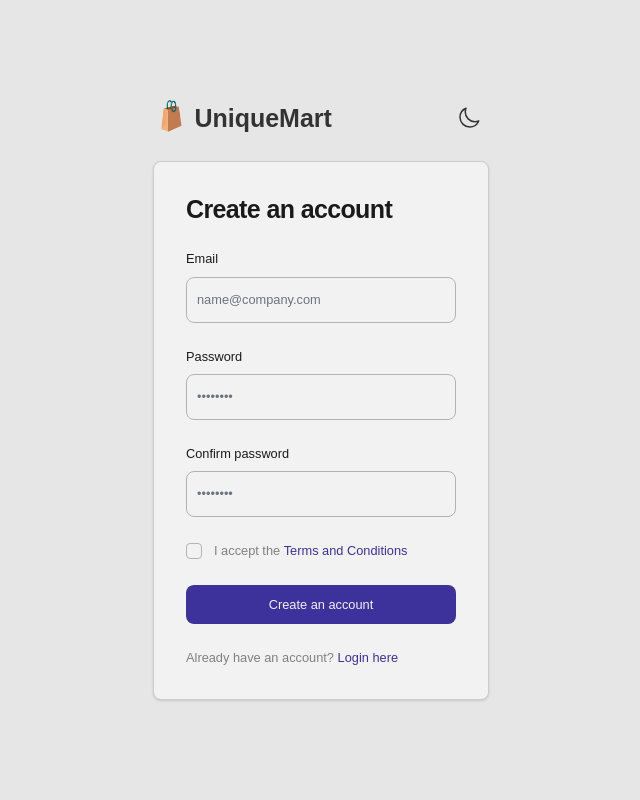
After one commit to Hasib105/ecommerce-django, a Django app: page /register/ in a window 1280 px wide. The commit adds this page. Shown: the whole page, without its empty margins (319-959 px from the left). Run offline with Django 4.2, Linux system fonts and the light colour scheme; data comes from the database, SQL or seed files in the repository; both versions use the stored data as it was after the commit; some libraries are stand-ins or nearby versions; some web fonts are replaced.

Commit message:
Create auth templates

```diff
--- /dev/null
+++ b/administration/templates/auth/base.html
@@ -0,0 +1,124 @@
+<!DOCTYPE html>
+<html lang="en">
+    <head>
+        {% load static %}
+
+        <meta charset="UTF-8" />
+        <meta
+            name="viewport"
+            content="width=device-width, initial-scale=1.0" />
+        <link
+            rel="stylesheet"
+            href="{% static 'css/output.css' %}" />
+        <script
+            defer
+            src="{% static 'js/script.js' %}"></script>
+        <script
+            defer
+            src="{% static 'flowbite\dist\flowbite.min.js' %}"></script>
+        <link
+            rel="icon"
+            type="image/png"
+            href="{% static 'favicon.ico' %}" />
+        <title>{% block title %} {% endblock %}| UniqueMart Admin</title>
+    </head>
+    <body
+        class="flex justify-center max-w-full bg-background-100 text-text-900">
+        <section class="w-full bg-background-100 md:w-96">
+            <div
+                class="flex flex-col items-center justify-center px-4 py-8 mx-auto md:px-6 md:h-screen lg:py-0">
+                <div class="flex items-center justify-between w-full px-2 mb-6">
+                    <a
+                        href="/"
+                        class="flex">
+                        <!--Branding-->
+                        <img
+                            src="{% static 'images/logo.webp' %}"
+                            class="h-8 mr-3"
+                            alt="Site Logo" />
+                        <span
+                            class="self-center hidden text-2xl font-semibold whitespace-nowrap text-text-800 hover:text-text-500 md:block"
+                            >UniqueMart</span
+                        >
+                    </a>
+
+                    <!-- Theme toggle -->
+                    <btn
+                        id="dark-theme-switch"
+                        class="relative transition-colors duration-300 transform cursor-pointer text-text-800 hover:text-text-500"
+                        onclick="setDarkTheme()">
+                        <svg
+                            xmlns="http://www.w3.org/2000/svg"
+                            fill="none"
+                            viewBox="0 0 24 24"
+                            stroke-width="1.5"
+                            stroke="currentColor"
+                            class="w-6 h-6">
+                            <path
+                                stroke-linecap="round"
+                                stroke-linejoin="round"
+                                d="M21.752 15.002A9.718 9.718 0 0118 15.75c-5.385 0-9.75-4.365-9.75-9.75 0-1.33.266-2.597.748-3.752A9.753 9.753 0 003 11.25C3 16.635 7.365 21 12.75 21a9.753 9.753 0 009.002-5.998z" />
+                        </svg>
+                    </btn>
+                    <btn
+                        id="light-theme-switch"
+                        class="relative transition-colors duration-300 transform cursor-pointer text-text-800 hover:text-text-500"
+                        onclick="setLightTheme()">
+                        <svg
+                            xmlns="http://www.w3.org/2000/svg"
+                            fill="none"
+                            viewBox="0 0 24 24"
+                            stroke-width="1.5"
+                            stroke="currentColor"
+                            class="w-6 h-6">
+                            <path
+                                stroke-linecap="round"
+                                stroke-linejoin="round"
+                                d="M12 3v2.25m6.364.386l-1.591 1.591M21 12h-2.25m-.386 6.364l-1.591-1.591M12 18.75V21m-4.773-4.227l-1.591 1.591M5.25 12H3m4.227-4.773L5.636 5.636M15.75 12a3.75 3.75 0 11-7.5 0 3.75 3.75 0 017.5 0z" />
+                        </svg>
+                    </btn>
+
+                    <!--Theme Switcher Script-->
+                    <script>
+                        const lightThemeSwitch = document.querySelector(
+                            "#light-theme-switch"
+                        );
+                        const darkThemeSwitch =
+                            document.querySelector("#dark-theme-switch");
+                        if (
+                            localStorage.theme === "dark" ||
+                            (!("theme" in localStorage) &&
+                                window.matchMedia(
+                                    "(prefers-color-scheme: dark)"
+                                ).matches)
+                        ) {
+                            document.documentElement.classList.add("dark");
+                            darkThemeSwitch.hidden = true;
+                            lightThemeSwitch.hidden = false;
+                        } else {
+                            document.documentElement.classList.remove("dark");
+                            lightThemeSwitch.hidden = true;
+                            darkThemeSwitch.hidden = false;
+                        }
+
+                        function setDarkTheme() {
+                            darkThemeSwitch.hidden = true;
+                            lightThemeSwitch.hidden = false;
+                            document.documentElement.classList.add("dark");
+                            localStorage.theme = "dark";
+                        }
+
+                        function setLightTheme() {
+                            lightThemeSwitch.hidden = true;
+                            darkThemeSwitch.hidden = false;
+                            document.documentElement.classList.remove("dark");
+                            localStorage.theme = "light";
+                        }
+                    </script>
+                </div>
+
+                {% block content %} {% endblock %}
+            </div>
+        </section>
+    </body>
+</html>
--- /dev/null
+++ b/administration/templates/auth/register.html
@@ -0,0 +1,96 @@
+{% extends 'auth/base.html' %}
+{% load static %}
+{% block title %} Sign Up {%endblock%}
+
+{% block content %}
+<div
+    class="w-full border rounded-lg shadow bg-background-50 border-background-200 md:mt-0 sm:max-w-md xl:p-0">
+    <div class="p-6 space-y-4 md:space-y-6 sm:p-8">
+        <h1
+            class="text-xl font-bold leading-tight tracking-tight text-text-900 md:text-2xl">
+            Create an account
+        </h1>
+        <form
+            class="space-y-4 md:space-y-6"
+            action="#">
+            <div>
+                <label
+                    for="email"
+                    class="block mb-2 text-sm font-medium text-text-900"
+                    >Email</label
+                >
+                <input
+                    type="email"
+                    name="email"
+                    id="email"
+                    class="bg-background-50 border border-background-300 text-text-900 sm:text-sm rounded-lg focus:ring-primary-600 focus:border-primary-600 block w-full p-2.5"
+                    placeholder="name@company.com"
+                    required="" />
+            </div>
+            <div>
+                <label
+                    for="password"
+                    class="block mb-2 text-sm font-medium text-text-900"
+                    >Password</label
+                >
+                <input
+                    type="password"
+                    name="password"
+                    id="password"
+                    placeholder="••••••••"
+                    class="bg-background-50 border border-background-300 text-text-900 sm:text-sm rounded-lg focus:ring-primary-600 focus:border-primary-600 block w-full p-2.5"
+                    required="" />
+            </div>
+            <div>
+                <label
+                    for="confirm-password"
+                    class="block mb-2 text-sm font-medium text-text-900"
+                    >Confirm password</label
+                >
+                <input
+                    type="password"
+                    name="confirm-password"
+                    id="confirm-password"
+                    placeholder="••••••••"
+                    class="bg-background-50 border border-background-300 text-text-900 sm:text-sm rounded-lg focus:ring-primary-600 focus:border-primary-600 block w-full p-2.5"
+                    required="" />
+            </div>
+            <div class="flex items-start">
+                <div class="flex items-center h-5">
+                    <input
+                        id="terms"
+                        aria-describedby="terms"
+                        type="checkbox"
+                        class="w-4 h-4 border rounded border-background-300 bg-background-50 focus:ring-3 focus:ring-primary-300"
+                        required="" />
+                </div>
+                <div class="ml-3 text-sm">
+                    <label
+                        for="terms"
+                        class="font-light text-text-500"
+                        >I accept the
+                        <a
+                            class="font-medium text-primary-600 hover:underline"
+                            href="#"
+                            >Terms and Conditions</a
+                        ></label
+                    >
+                </div>
+            </div>
+            <button
+                type="submit"
+                class="w-full text-text-50 bg-primary-600 hover:bg-primary-700 focus:ring-4 focus:outline-none focus:ring-primary-300 font-medium rounded-lg text-sm px-5 py-2.5 text-center">
+                Create an account
+            </button>
+            <p class="text-sm font-light text-text-500">
+                Already have an account?
+                <a
+                    href="{% url "login" %}"
+                    class="font-medium text-primary-600 hover:underline"
+                    >Login here</a
+                >
+            </p>
+        </form>
+    </div>
+</div>
+{% endblock %}
--- a/administration/urls.py
+++ b/administration/urls.py
@@ -12,4 +12,8 @@ urlpatterns = [
     path('update_category/<int:pk>/', views.category_update, name='update-category' ),
     path('delete_product/<int:pk>/', views.product_delete, name='delete-product' ),
     path('delete_category/<int:pk>/', views.category_delete, name='delete-category' ),
+
+    #TODO: Delete temporary urls
+    path('login/', views.login, name='login'),
+    path('register/', views.register, name='register'),
 ]
--- a/administration/views.py
+++ b/administration/views.py
@@ -1,120 +1,126 @@
-from django.shortcuts import render , redirect
-from shop.models import Product , Category
-from orders.models import Order , OrderItem
+from django.shortcuts import render, redirect
+from shop.models import Product, Category
+from orders.models import Order, OrderItem
 from .forms import ProductForm, CategoryForm
 from django.contrib.auth.decorators import login_required
+
 # Create your views here.
+
 
 @login_required
 def dashboard(request):
     product = Product.objects.count()
-    order_items = OrderItem.objects.filter(order__status='complete')
+    order_items = OrderItem.objects.filter(order__status="complete")
     total_cost = sum(item.get_cost() for item in order_items)
     orders = Order.objects.count()
-    #earn = sum(item.get_cost() for order in orders for item in order.items.all())
-    return render(request, 'admin/dashboard.html',{
-        'product':product,
-        'orders': orders,
-        'total_cost':total_cost
+    # earn = sum(item.get_cost() for order in orders for item in order.items.all())
+    return render(
+        request,
+        "admin/dashboard.html",
+        {"product": product, "orders": orders, "total_cost": total_cost},
+    )
 
-    })
 
 @login_required
 def order_list(request):
-    orders = Order.objects.order_by('-id')
+    orders = Order.objects.order_by("-id")
     total = Order.objects.count()
-    complete = Order.objects.filter(status='complete').count()
-    pending = Order.objects.filter(status='pending').count()
-    cancel = Order.objects.filter(status='cancel').count()
-    return render(request, 'admin/order/list.html',
-    {
-        'orders':orders,
-        'complete':complete,
-        'pending':pending,
-        'cancel': cancel,
-        'total':total
-    })
+    complete = Order.objects.filter(status="complete").count()
+    pending = Order.objects.filter(status="pending").count()
+    cancel = Order.objects.filter(status="cancel").count()
+    return render(
+        request,
+        "admin/order/list.html",
+        {
+            "orders": orders,
+            "complete": complete,
+            "pending": pending,
+            "cancel": cancel,
+            "total": total,
+        },
+    )
 
 
 @login_required
 def product_list(requset):
-    products = Product.objects.order_by('-id')
+    products = Product.objects.order_by("-id")
 
-    return render(requset, 'product/product_list.html',
-    {
-        'products':products
-    })
+    return render(requset, "product/product_list.html", {"products": products})
 
 
 @login_required
 def category_list(requset):
-    categories = Category.objects.order_by('-id')
+    categories = Category.objects.order_by("-id")
 
-    return render(requset, 'category/category_list.html',
-    {
-        'categories':categories
-    })
+    return render(requset, "category/category_list.html", {"categories": categories})
 
 
 @login_required
 def product_create(request):
-    if request.method == 'POST':
+    if request.method == "POST":
         form = ProductForm(request.POST, request.FILES)
         if form.is_valid():
             form.save()
-            return redirect('product-list')
+            return redirect("product-list")
     else:
         form = ProductForm()
-    return render(request, 'product/create.html', {'form': form})
+    return render(request, "product/create.html", {"form": form})
 
 
 @login_required
 def category_create(request):
-    if request.method == 'POST':
+    if request.method == "POST":
         form = CategoryForm(request.POST, request.FILES)
         if form.is_valid():
             form.save()
-            return redirect('category-list')
+            return redirect("category-list")
     else:
         form = CategoryForm()
-    return render(request, 'category/create.html', {'form': form})
+    return render(request, "category/create.html", {"form": form})
+
 
 @login_required
 def product_update(request, pk):
     product = Product.objects.get(pk=pk)
-    if request.method == 'POST':
+    if request.method == "POST":
         form = ProductForm(request.POST, request.FILES, instance=product)
         if form.is_valid():
             form.save()
-            return redirect('product-list')
+            return redirect("product-list")
     else:
         form = ProductForm(instance=product)
-    return render(request, 'product/update.html', {'form': form})
+    return render(request, "product/update.html", {"form": form})
 
 
 @login_required
 def product_delete(request, pk):
     product = Product.objects.get(pk=pk)
     product.delete()
-    return redirect('product-list')
-
+    return redirect("product-list")
 
 
 @login_required
 def category_update(request, pk):
     category = Category.objects.get(pk=pk)
-    if request.method == 'POST':
+    if request.method == "POST":
         form = CategoryForm(request.POST, request.FILES, instance=category)
         if form.is_valid():
             form.save()
-            return redirect('category-list')
+            return redirect("category-list")
     else:
         form = CategoryForm(instance=category)
-    return render(request, 'category/update.html', {'form': form})
+    return render(request, "category/update.html", {"form": form})
 
 
 @login_required
 def category_delete(request, pk):
     category = Category.objects.get(pk=pk)
     category.delete()
-    return redirect('category-list')
+    return redirect("category-list")
+
+# TODO: Delete temporary views
+def login(request):
+    return render(request, "auth/login.html")
+
+def register(request):
+    return render(request, "auth/register.html")
--- a/shop/templates/shop/layouts/base.html
+++ b/shop/templates/shop/layouts/base.html
@@ -13,12 +13,6 @@
         <script
             defer
             src="{% static 'js/script.js' %}"></script>
-
-        <!--TODO: Remove after refactoring templates-->
-        <script
-            defer
-            src="https://cdn.jsdelivr.net/npm/tw-elements/dist/js/tw-elements.umd.min.js"></script>
-
         <script
             defer
             src="{% static 'flowbite\dist\flowbite.min.js' %}"></script>
--- a/shop/urls.py
+++ b/shop/urls.py
@@ -7,5 +7,4 @@ urlpatterns = [
     path("product_details/<pk>/", views.product_details, name="product_details"),
     path("category_details/<slug>/", views.category_details, name="category_details"),
     path('search/', views.search_items, name='search_item'),
-    path("test", views.test_template),
 ]
--- a/shop/views.py
+++ b/shop/views.py
@@ -75,8 +75,3 @@ def categories(request):
             "categories": categories,
         },
     )
-
-
-# TODO: Delete Redundant code for testing new templates
-def test_template(request):
-    return render(request, "shop/categories.html")
--- a/static/css/output.css
+++ b/static/css/output.css
@@ -1728,6 +1760,12 @@ html {
   margin-left: calc(1rem * calc(1 - var(--tw-space-x-reverse)));
 }
 
+.space-y-4 > :not([hidden]) ~ :not([hidden]){
+  --tw-space-y-reverse: 0;
+  margin-top: calc(1rem * calc(1 - var(--tw-space-y-reverse)));
+  margin-bottom: calc(1rem * var(--tw-space-y-reverse));
+}
+
 .divide-y > :not([hidden]) ~ :not([hidden]){
   --tw-divide-y-reverse: 0;
   border-top-width: calc(1px * calc(1 - var(--tw-divide-y-reverse)));
@@ -2156,6 +2232,10 @@ html {
 
 .font-bold{
   font-weight: 700;
+}
+
+.font-light{
+  font-weight: 300;
 }
 
 .font-medium{
@@ -2752,6 +2904,10 @@ html {
 
   .sm\:w-full{
     width: 100%;
+  }
+
+  .sm\:max-w-md{
+    max-width: 28rem;
   }
 
   .sm\:grid-cols-2{
@@ -2785,6 +2941,14 @@ html {
   .sm\:p-5{
     padding: 1.25rem;
   }
+
+  .sm\:p-8{
+    padding: 2rem;
+  }
+
+  .sm\:text-sm{
+    font-size: 0.800rem;
+  }
 }
 
 @media (min-width: 768px){
@@ -2834,6 +2998,10 @@ html {
 
   .md\:h-full{
     height: 100%;
+  }
+
+  .md\:h-screen{
+    height: 100vh;
   }
 
   .md\:w-1\/2{
@@ -2884,6 +3052,12 @@ html {
     margin-left: calc(2rem * calc(1 - var(--tw-space-x-reverse)));
   }
 
+  .md\:space-y-6 > :not([hidden]) ~ :not([hidden]){
+    --tw-space-y-reverse: 0;
+    margin-top: calc(1.5rem * calc(1 - var(--tw-space-y-reverse)));
+    margin-bottom: calc(1.5rem * var(--tw-space-y-reverse));
+  }
+
   .md\:border-0{
     border-width: 0px;
   }
@@ -2911,6 +3085,16 @@ html {
     padding-right: 2rem;
   }
 
+  .md\:px-6{
+    padding-left: 1.5rem;
+    padding-right: 1.5rem;
+  }
+
+  .md\:py-8{
+    padding-top: 2rem;
+    padding-bottom: 2rem;
+  }
+
   .md\:text-left{
     text-align: left;
   }
@@ -2983,6 +3163,11 @@ html {
     padding: 2rem;
   }
 
+  .lg\:py-0{
+    padding-top: 0px;
+    padding-bottom: 0px;
+  }
+
   .lg\:pl-4{
     padding-left: 1rem;
   }
@@ -2995,3 +3180,9 @@ html {
     font-size: 1.954rem;
   }
 }
+
+@media (min-width: 1280px){
+  .xl\:p-0{
+    padding: 0px;
+  }
+}
--- a/tailwind.config.js
+++ b/tailwind.config.js
@@ -6,6 +6,7 @@ module.exports = {
         "./shop/templates/**/*.{html,js}",
         "./orders/templates/**/*.{html,js}",
         "./payment/templates/**/*.{html,js}",
+        "./administration/templates/**/*.{html,js}",
         "./node_modules/flowbite/**/*.js",
     ],
     safelist: ["dark"],
```
Also changed, not shown: other parts of static/css/output.css (+146 -8 lines), administration/templates/admin.html (+10 -10 lines), administration/templates/auth/login.html (added, +84 -0 lines), db.sqlite3, 7 other files.
